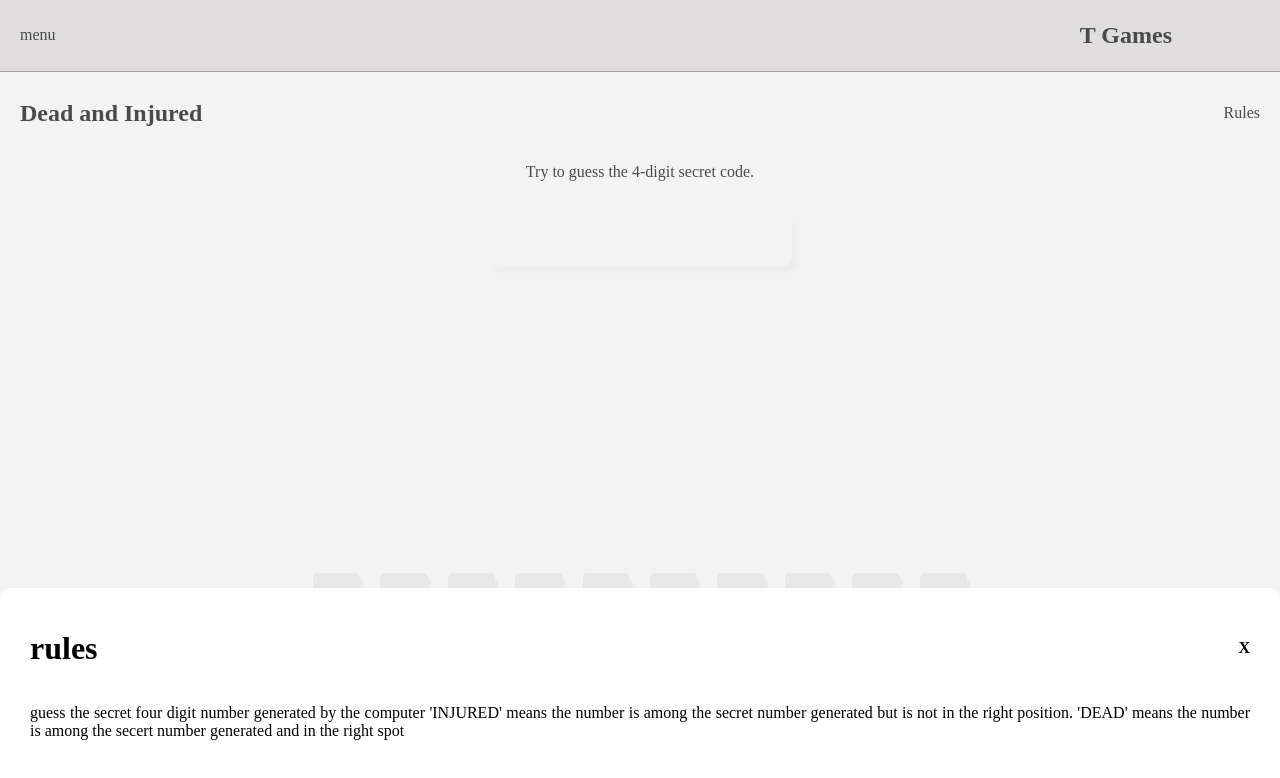
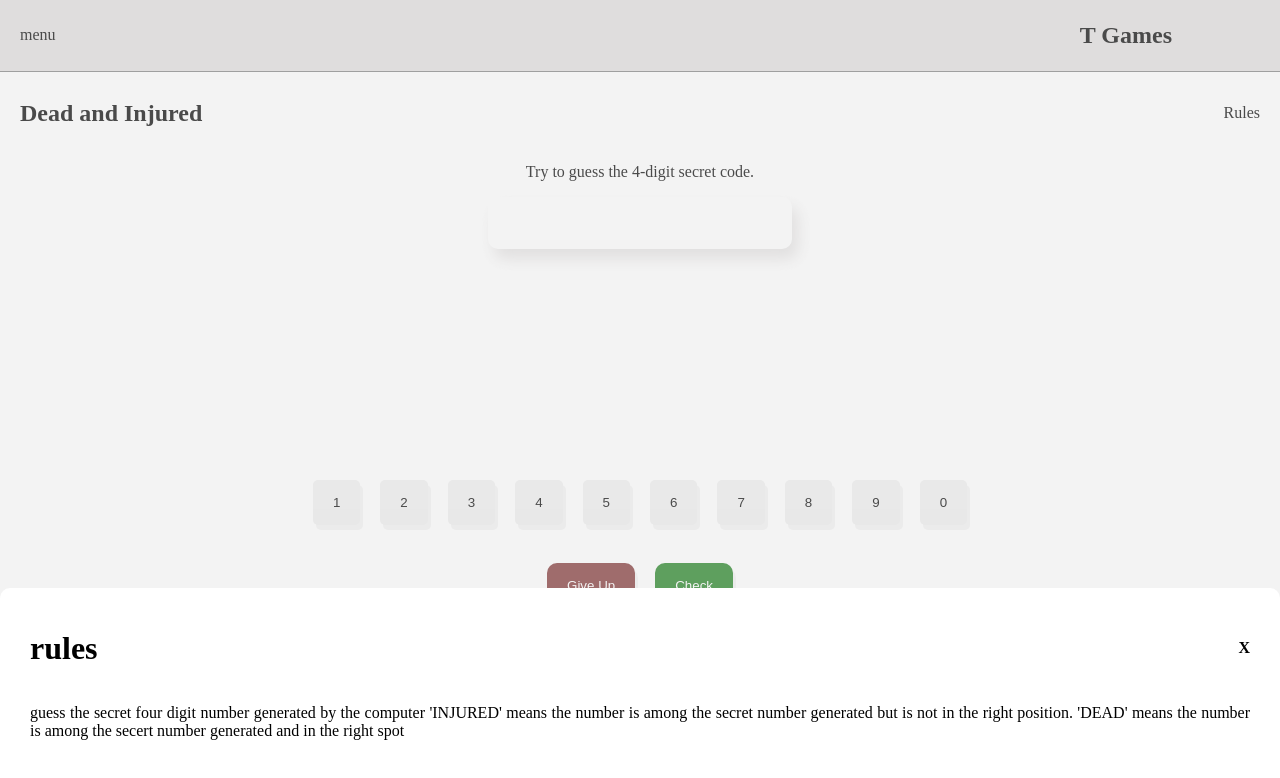
Before and after one commit to Temiloluwaakin/Temi-games, a React (Create React App) app: page /doi in a window 1280 px wide. Shown: the top 778 px of the page. Built offline with nearby package versions, Linux system fonts and the light colour scheme.

Commit message:
small changes

```diff
--- a/src/games/DOI/Doi.js
+++ b/src/games/DOI/Doi.js
@@ -102,7 +102,6 @@ const Doi = () => {
                         <h2>Dead and Injured</h2><span onClick={handleRules}>Rules</span>
                     </span>
                     <p>Try to guess the 4-digit secret code.</p>
-                    <br/>
                     <input
                         type="text"
                         value={guess}
--- a/src/games/DOI/doistyles.css
+++ b/src/games/DOI/doistyles.css
@@ -30,7 +30,7 @@ input{
     height: 50px;
     border: none;
     border-radius: 10px;
-    box-shadow: 5px 6px 10px #dbdada56;
+    box-shadow: 6px 10px 15px #d3cfcfa2;
 }
 #grn{
     background: rgb(31, 128, 31);
@@ -45,7 +45,8 @@ input{
     color: #fff;
 }
 .box{
-    height: 30vh;
+    height: 20vh;
+    margin-bottom: 5px;
     overflow: scroll;
 }
 .chek{
```
